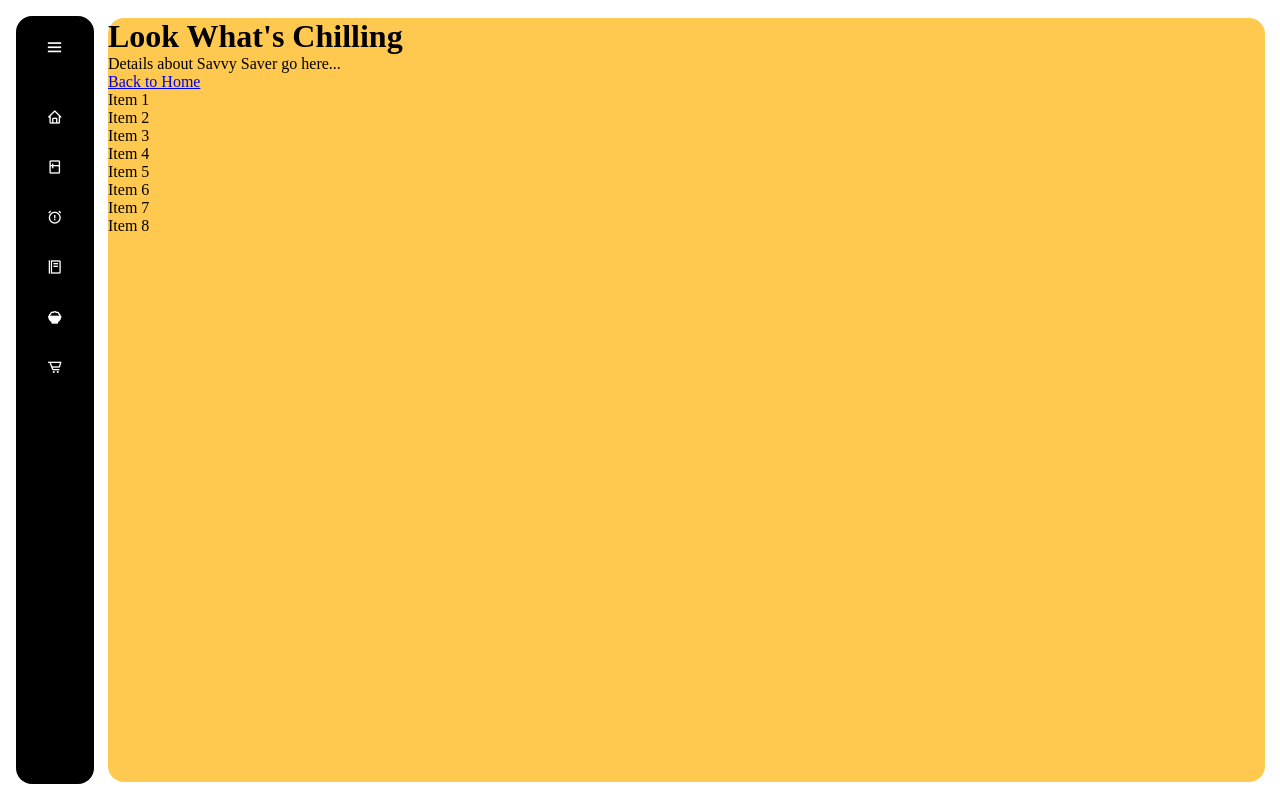
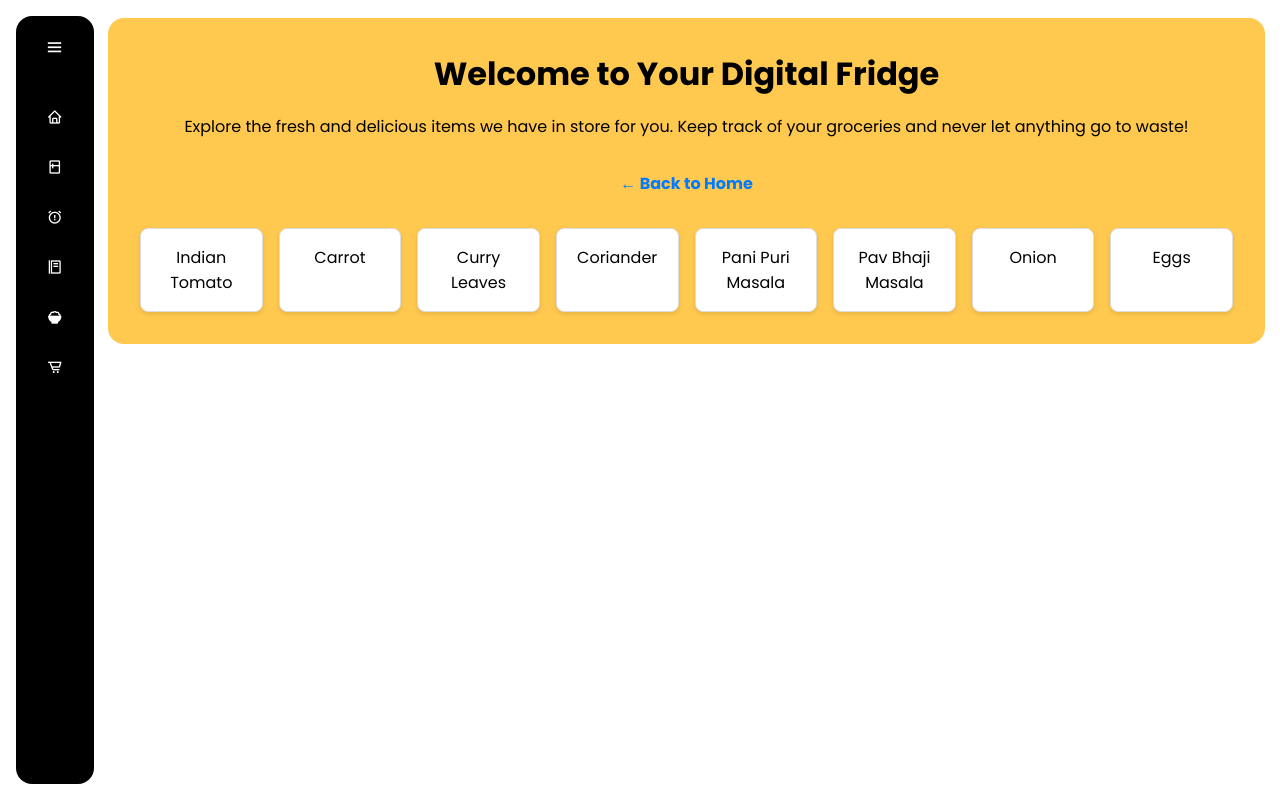
Before and after one commit to kosuri-indu/StockUp, a Flask app: page /fridgepeek in a window 1280 px wide. Run offline with Flask 3, Linux system fonts and the light colour scheme; some web fonts are replaced.

Commit message:
Font change

```diff
--- a/frontend/static/css/features.css
+++ b/frontend/static/css/features.css
@@ -1,8 +1,53 @@
 /*Fridge Peek*/
-.fridge{
+.fridge {
     background-color: #ffc84e;
-    height: 95.5vh;
+    text-align: center;
     border-radius: 1rem;
+    padding: 2rem;
+}
+
+.fridge h1 {
+    font-size: 2rem;
+    margin-bottom: 1rem;
+}
+
+.fridge p {
+    font-size: 1rem;
+    margin-bottom: 2rem;
+}
+
+.fridge a {
+    display: inline-block;
+    margin-bottom: 2rem;
+    color: #007bff;
+    text-decoration: none;
+    font-weight: bold;
+}
+
+.fridge a:hover {
+    text-decoration: underline;
+}
+
+.grid-container {
+    display: grid;
+    grid-template-columns: repeat(auto-fit, minmax(100px, 1fr));
+    gap: 1rem;
+}
+
+.grid-item {
+    background-color: #ffffff;
+    border: 1px solid #ddd;
+    border-radius: 0.5rem;
+    padding: 1rem;
+    text-align: center;
+    box-shadow: 0 2px 4px rgba(0, 0, 0, 0.1);
+    transition: transform 0.2s;
+}
+
+.grid-item:hover {
+    background-color: #f9f9f9;
+    box-shadow: 0 4px 8px rgba(0, 0, 0, 0.1);
+    transform: scale(1.05);
 }
 
 
--- a/frontend/static/css/home.css
+++ b/frontend/static/css/home.css
@@ -13,6 +13,7 @@ body {
     justify-content: center;
     align-self: center;
     min-height: 100vh;
+    font-family: "Poppins", sans-serif;
     background-color: white;
 }
 
--- a/frontend/templates/base.html
+++ b/frontend/templates/base.html
@@ -8,6 +8,9 @@
     <link rel="stylesheet" href="{{ url_for('static', filename='css/features.css') }}">
     <link rel="stylesheet" href="{{ url_for('static', filename='css/paging.css') }}">
     <link href='https://unpkg.com/boxicons@2.1.4/css/boxicons.min.css' rel='stylesheet'>
+    <link rel="preconnect" href="https://fonts.googleapis.com">
+    <link rel="preconnect" href="https://fonts.gstatic.com" crossorigin>
+    <link href="https://fonts.googleapis.com/css2?family=Poppins:ital,wght@0,100;0,200;0,300;0,400;0,500;0,600;0,700;0,800;0,900;1,100;1,200;1,300;1,400;1,500;1,600;1,700;1,800;1,900&display=swap" rel="stylesheet">
 
 </head>
 <body>
--- a/frontend/templates/fridgepeek.html
+++ b/frontend/templates/fridgepeek.html
@@ -2,19 +2,19 @@
 
 {% block pagecontent %}
 <div class="fridge">
-    <h1>Look What's Chilling</h1>
-    <p>Details about Savvy Saver go here...</p>
-    <a href="/home">Back to Home</a>
+    <h1>Welcome to Your Digital Fridge</h1>
+    <p>Explore the fresh and delicious items we have in store for you. Keep track of your groceries and never let anything go to waste!</p>
+    <a href="/home" class="back-home-button">← Back to Home</a>
     <div class="grid-container">
         <!-- Example items, you can dynamically generate these -->
-        <div class="grid-item">Item 1</div>
-        <div class="grid-item">Item 2</div>
-        <div class="grid-item">Item 3</div>
-        <div class="grid-item">Item 4</div>
-        <div class="grid-item">Item 5</div>
-        <div class="grid-item">Item 6</div>
-        <div class="grid-item">Item 7</div>
-        <div class="grid-item">Item 8</div>
+        <div class="grid-item">Indian Tomato</div>
+        <div class="grid-item">Carrot</div>
+        <div class="grid-item">Curry Leaves</div>
+        <div class="grid-item">Coriander</div>
+        <div class="grid-item">Pani Puri Masala</div>
+        <div class="grid-item">Pav Bhaji Masala</div>
+        <div class="grid-item">Onion</div>
+        <div class="grid-item">Eggs</div>
         <!-- Add more items as needed -->
     </div>
 </div>
```
